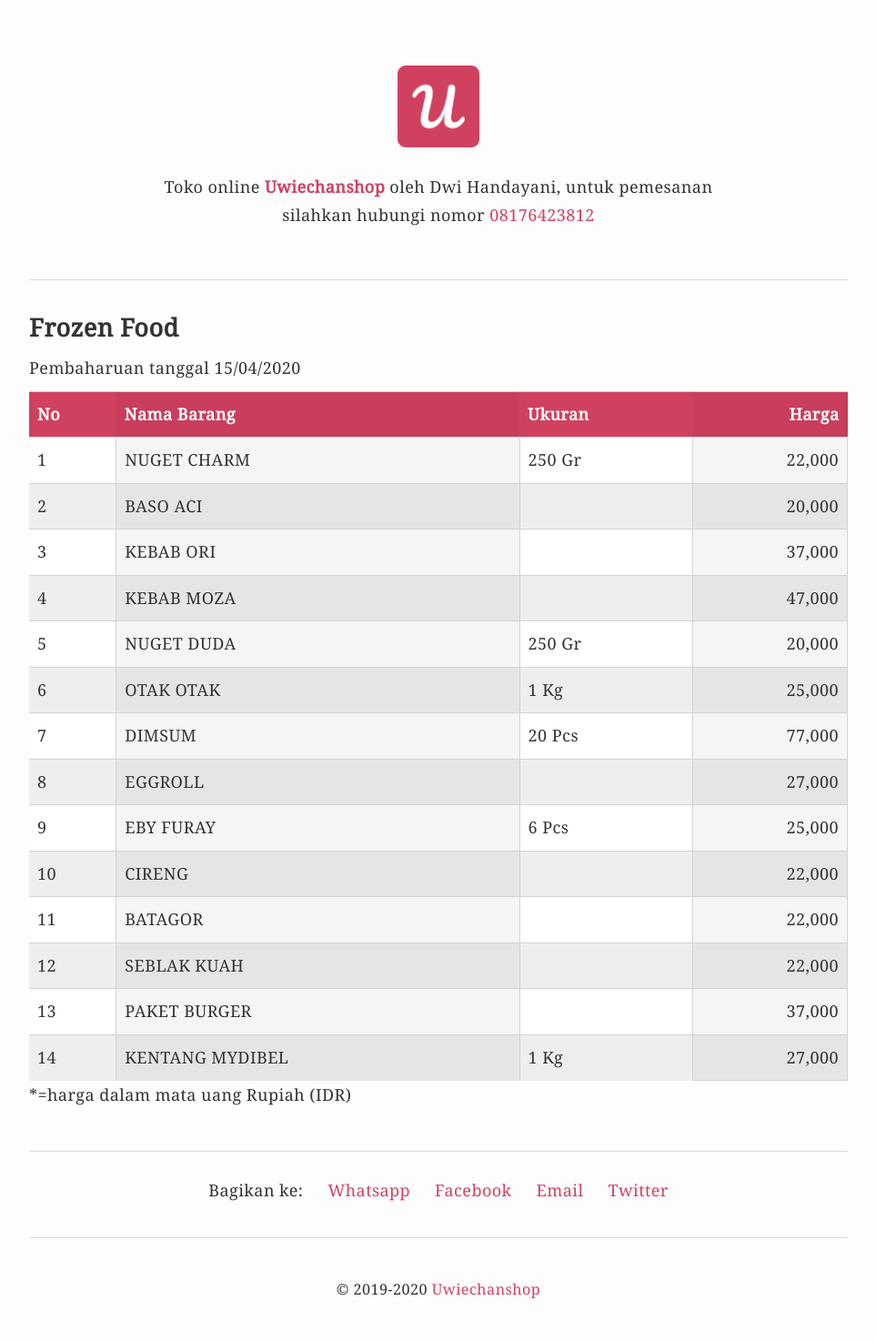
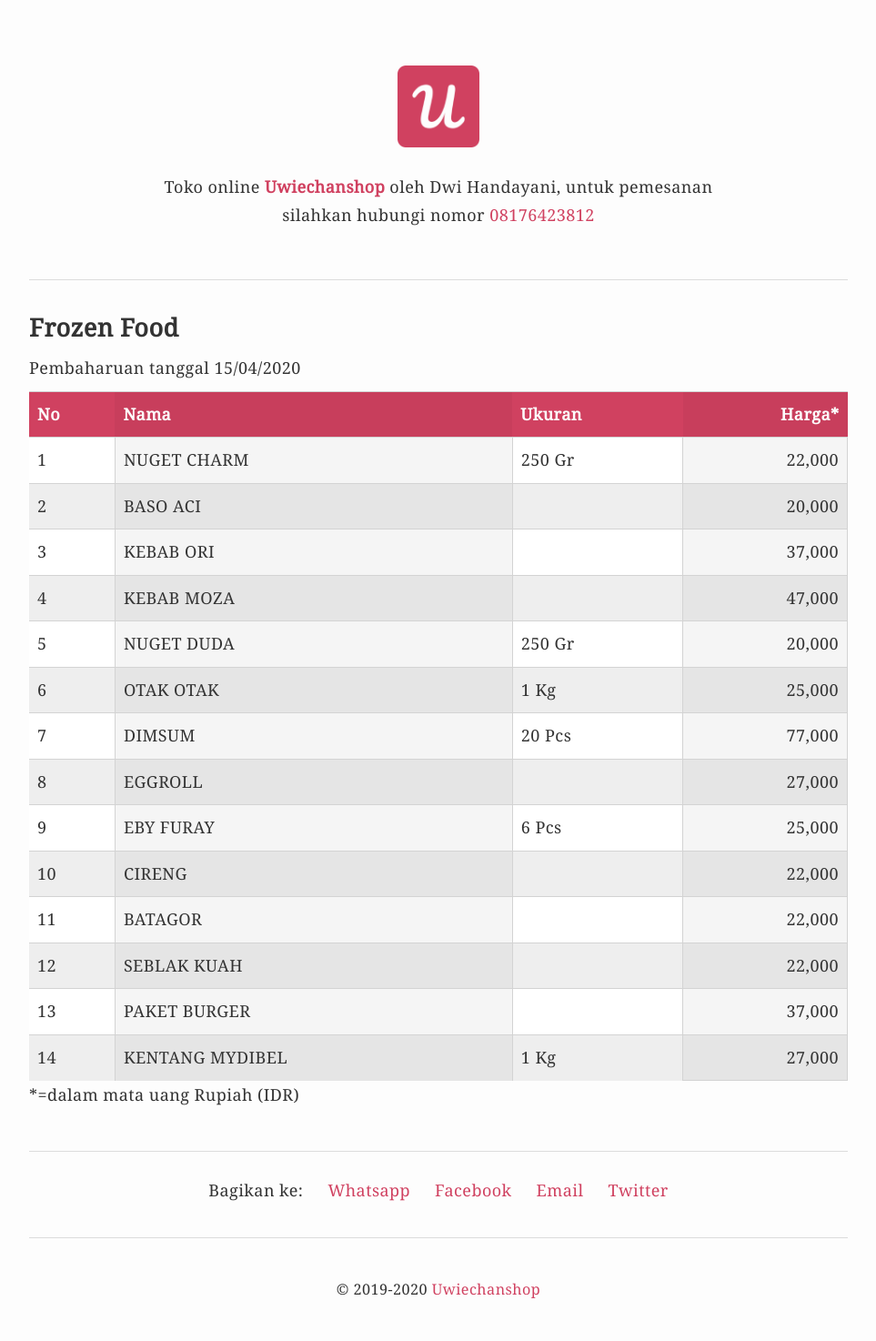
Before and after one commit to krhmwn/uwiechanshop, a Jekyll site: the page built from _posts/2020-01-03-frozen-food.markdown, in a window 1280 px wide. Shown: the whole page at 91% size, without its empty margins (158-1121 px from the left). Built offline with Jekyll 4.4.1, drawn with Linux system fonts in a browser that asks for light colours.

Commit message:
Update post v.1.1.2

```diff
--- a/_posts/2020-01-03-frozen-food.markdown
+++ b/_posts/2020-01-03-frozen-food.markdown
@@ -9,8 +9,8 @@ description: NUGET CHARM, BASO ACI, KEBAB ORI, KEBAB MOZA, NUGET DUDA, OTAK OTAK
 
 Pembaharuan tanggal 15/04/2020
 
-| No | Nama Barang | Ukuran | Harga |
-|----|-------------|--------|------:|
+| No | Nama | Ukuran | Harga* |
+|----|------|--------|-------:|
 | 1 | NUGET CHARM | 250 Gr | 22,000 |
 | 2 | BASO ACI |  | 20,000 |
 | 3 | KEBAB ORI |  | 37,000 |
@@ -26,4 +26,4 @@ Pembaharuan tanggal 15/04/2020
 | 13 | PAKET BURGER |  | 37,000 |
 | 14 | KENTANG MYDIBEL | 1 Kg | 27,000 |
 
-*=harga dalam mata uang Rupiah (IDR)
+*=dalam mata uang Rupiah (IDR)
```
